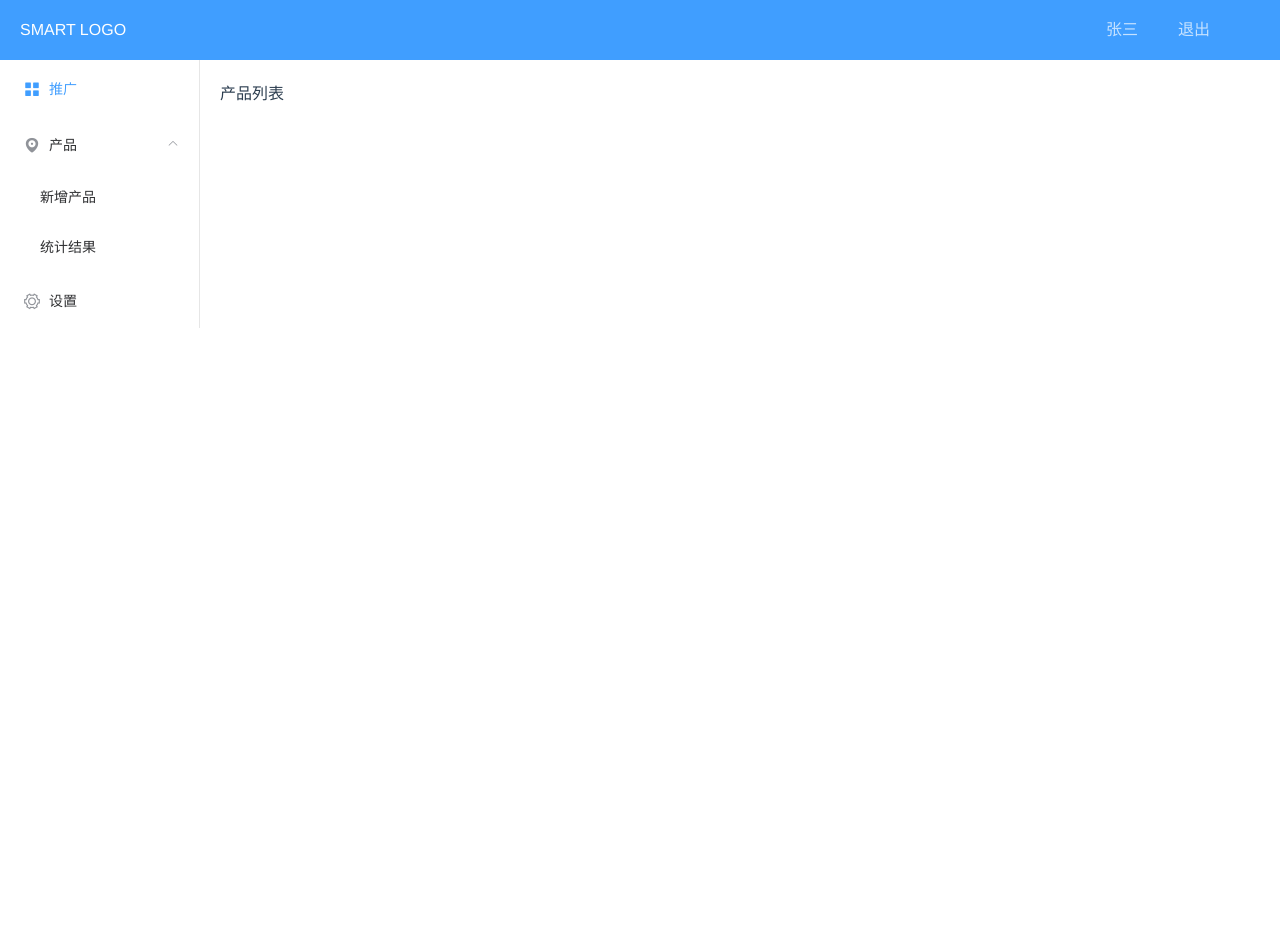
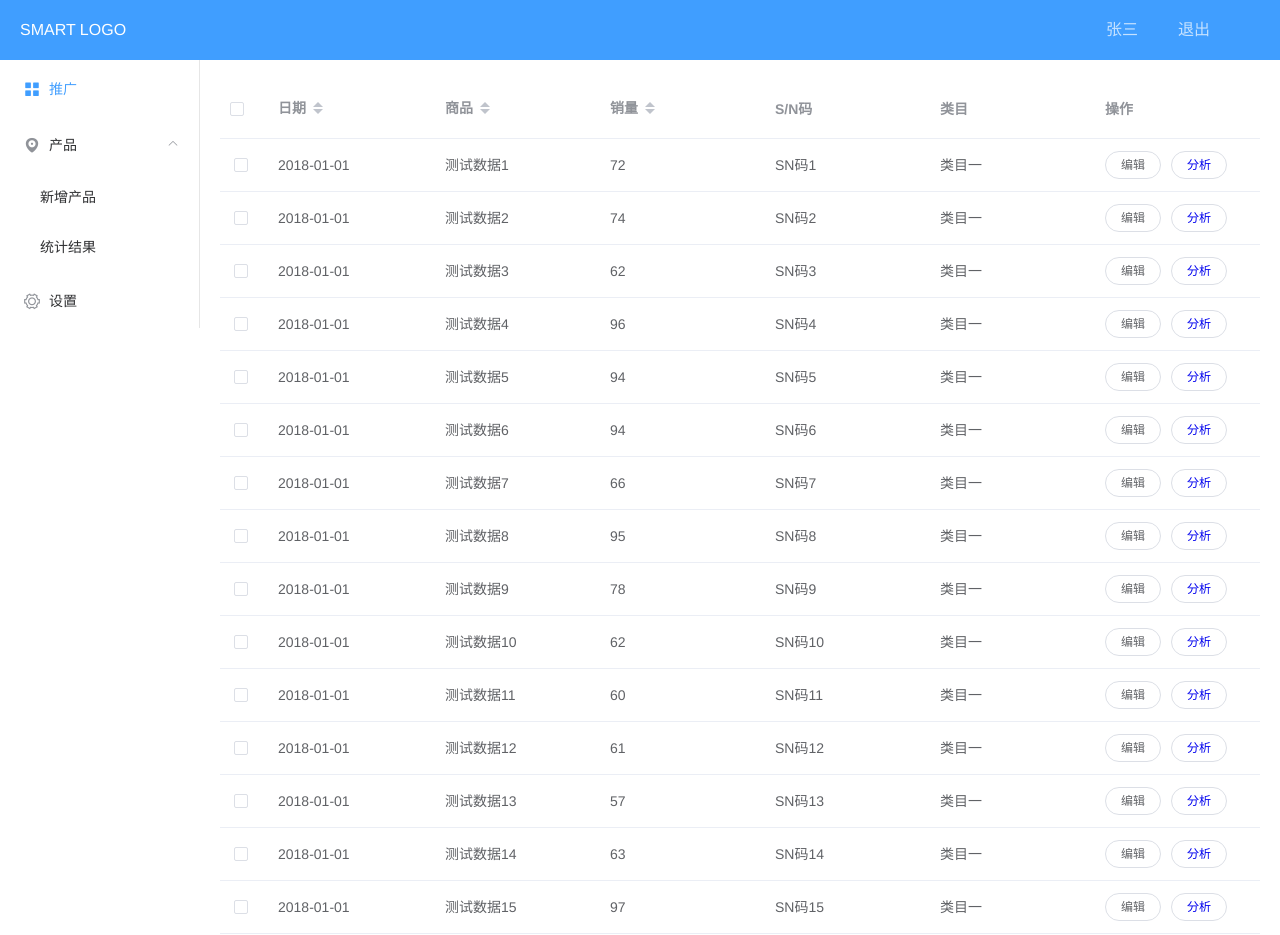
Before and after one commit to zhijunzhou/smart, a Vue app: page /#/main/products in a window 1280 px wide. Shown: the top 935 px of the page. Before the commit the page ends 800 px from the top, so only its background shows below. Built offline with nearby package versions, Linux system fonts and the light colour scheme.

Commit message:
pagination

```diff
--- a/src/main.js
+++ b/src/main.js
@@ -22,7 +22,8 @@ import {
   Submenu,
   DatePicker,
   Table,
-  TableColumn
+  TableColumn,
+  Pagination
 } from 'element-ui'
 import ECharts from 'vue-echarts/components/ECharts'
 import 'element-ui/lib/theme-chalk/index.css'
@@ -53,6 +54,7 @@ Vue.component(Submenu.name, Submenu)
 Vue.component(DatePicker.name, DatePicker)
 Vue.component(Table.name, Table)
 Vue.component(TableColumn.name, TableColumn)
+Vue.component(Pagination.name, Pagination)
 
 Vue.component('chart', ECharts)
 
--- a/src/views/Products/Products.vue
+++ b/src/views/Products/Products.vue
@@ -1,13 +1,90 @@
 <template>
   <div>
-    产品列表
+    <el-row :gutter="20">
+      <el-col :span="24">
+        <el-table
+            :data="pageProducts">
+            <el-table-column
+              type="selection">
+            </el-table-column>
+            <el-table-column
+              label="日期"
+              prop="label"
+              sortable>
+            </el-table-column>
+            <el-table-column
+              label="商品"
+              prop="name"
+              sortable>
+            </el-table-column>
+            <el-table-column
+              label="销量"
+              prop="sales"
+              sortable>
+            </el-table-column>
+            <el-table-column
+              label="S/N码"
+              prop="sn">
+            </el-table-column>
+            <el-table-column
+              label="类目"
+              prop="category">
+            </el-table-column>
+            <el-table-column
+              label="操作">
+              <template slot-scope="scope">
+                <el-button size="mini" round>编辑</el-button>
+                <el-button size="mini" round>
+                  <router-link :to="{path: '/main/analysis'}">分析</router-link>
+                </el-button>
+              </template>
+            </el-table-column>
+          </el-table>
+      </el-col>
+      <el-col :span="24" class="text-right">
+        <el-pagination
+          layout="total, prev, pager, next, jumper"
+          @current-change="updatePageProducts"
+          :page-size="pageSize"
+          :total="products.length">
+        </el-pagination>
+      </el-col>
+    </el-row>
   </div>
 </template>
 
 <script>
 export default {
   data () {
-    return {}
+    return {
+      products: [],
+      pageSize: 15,
+      pageProducts: []
+    }
+  },
+  created () {
+    for (let i = 1; i <= 100; i++) {
+      this.products.push({
+        index: i,
+        label: '2018-01-01',
+        name: '测试数据' + i,
+        sales: Math.round(Math.random() * 45 + 55),
+        sn: 'SN码' + i,
+        category: '类目一',
+        shop: '所属店铺',
+        description: '描述文字' + i
+      })
+    }
+    this.pageProducts = this.products.slice(0, this.pageSize)
+  },
+  methods: {
+    updatePageProducts (currentPage) {
+      let start = (currentPage - 1) * this.pageSize
+      let lastPageSize = this.products.length % this.pageSize
+      let isLastPage = Math.ceil(this.products.length / this.pageSize) === currentPage
+      let end = start + (isLastPage ? lastPageSize : this.pageSize)
+      this.pageProducts = this.products.slice(start, end)
+    }
   }
 }
 </script>
```
